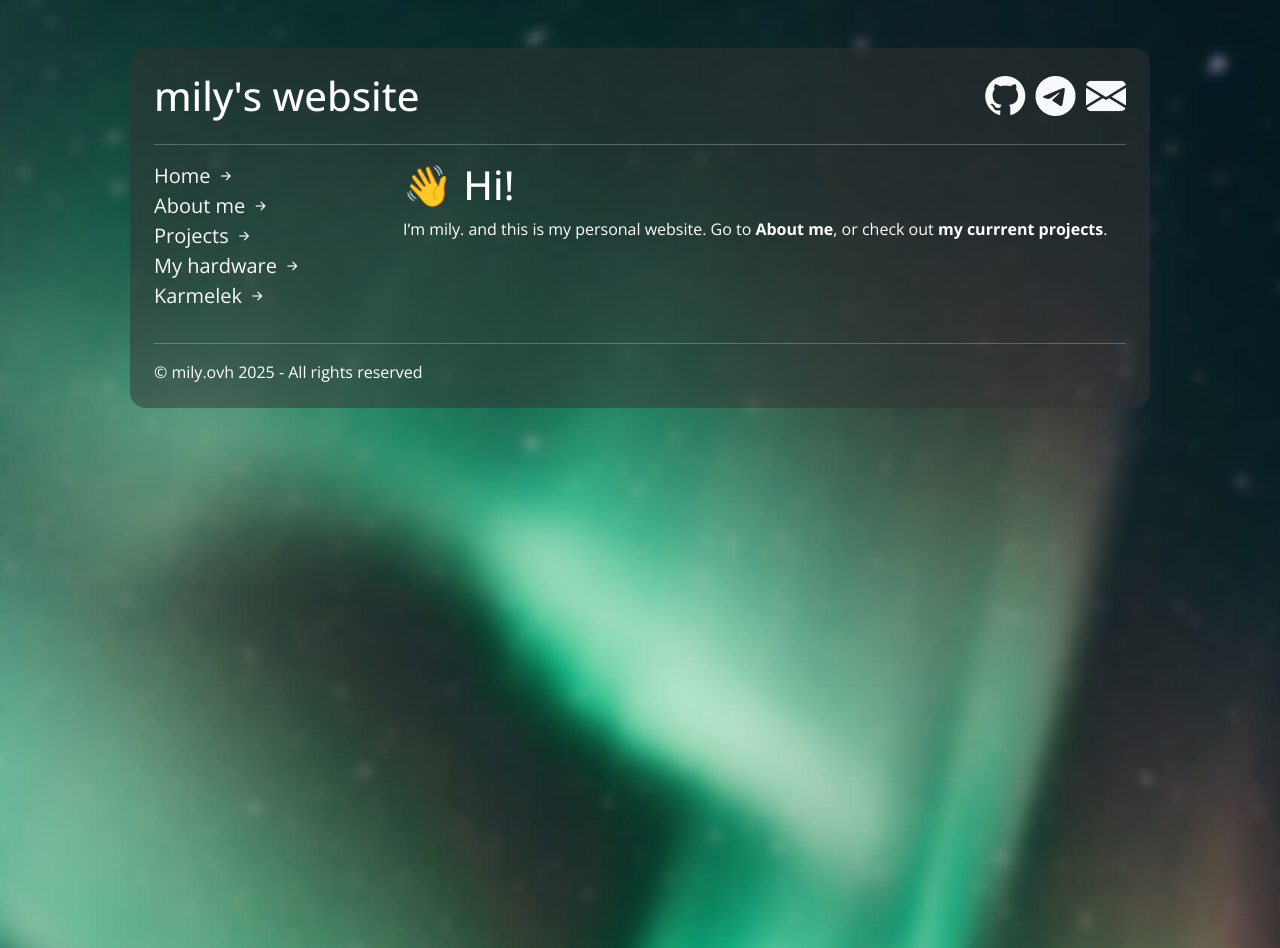
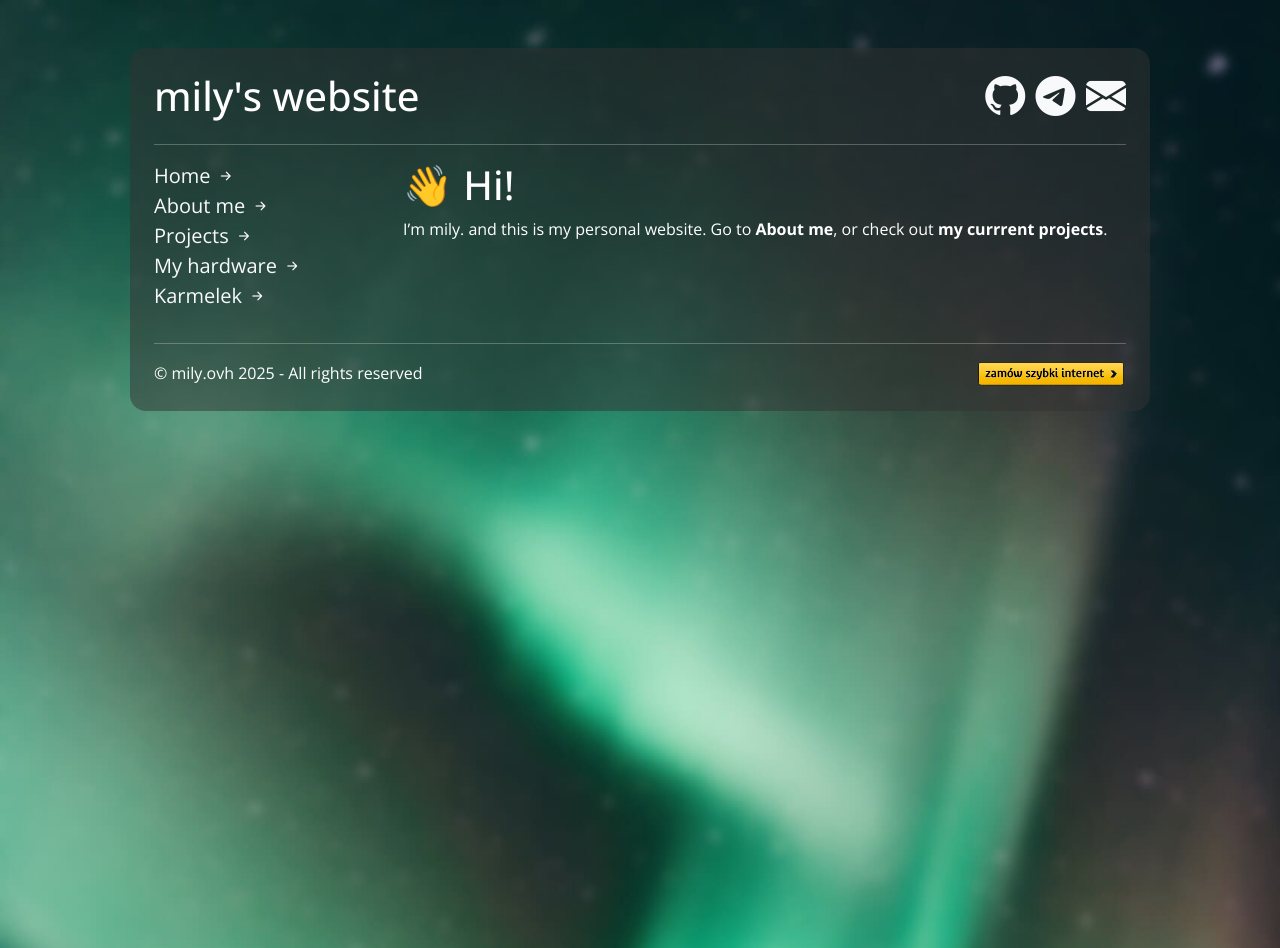
Before and after one commit to milyd/milyovh, a Jekyll site: the page built from index.md, in a window 1280 px wide. Built offline with Jekyll 4.4.1, drawn with Linux system fonts in a browser that asks for light colours.

Commit message:
Add "Zamów szybki internet" button

```diff
--- a/_layouts/default.html
+++ b/_layouts/default.html
@@ -36,8 +36,6 @@
 </head>
 <body id="body" class="text-white">
     <div class="container">
-        <!-- <div id="wrapper" class="align-middle ccenter mt-5 w-50 p-4 rounded-4"> -->
-            <!-- <div id="wrapper" class="align-middle center p-4 rounded-4 ms-2 me-2 md-ms-5 md-ms-5 mt-4 md-ms-5"> -->
             <div id="wrapper" class="align-middle center p-4 rounded-4 ms-2 me-2 mt-4 ms-md-5 me-md-5 mt-md-5">
             <header>
                 <div class="row">
@@ -79,9 +77,18 @@
                     </article>
                 </div>
             </div>
-            <footer class="">
+            <footer>
                 <hr>
-                &copy; mily.ovh {{ site.time | date: '%Y'}} - All rights reserved
+                <div class="row align-items-center">
+                    <div class="col">
+                        &copy; mily.ovh {{ site.time | date: '%Y'}} - All rights reserved
+                    </div>
+                    <div class="col d-none d-lg-flex justify-content-end align-items-center">
+                        <a href="https://neostradafiber.mily.ovh" target="_blank" class="d-flex align-items-center">
+                        <img src="/assets/img/btn-zamow.webp" class="img-fluid rounded" style="max-width: 150px;">
+                        </a>
+                    </div>
+                </div>
             </footer>
         </div>
     </div>
```
Also changed, not shown: _layouts/footer.html (+8 -1 lines).
